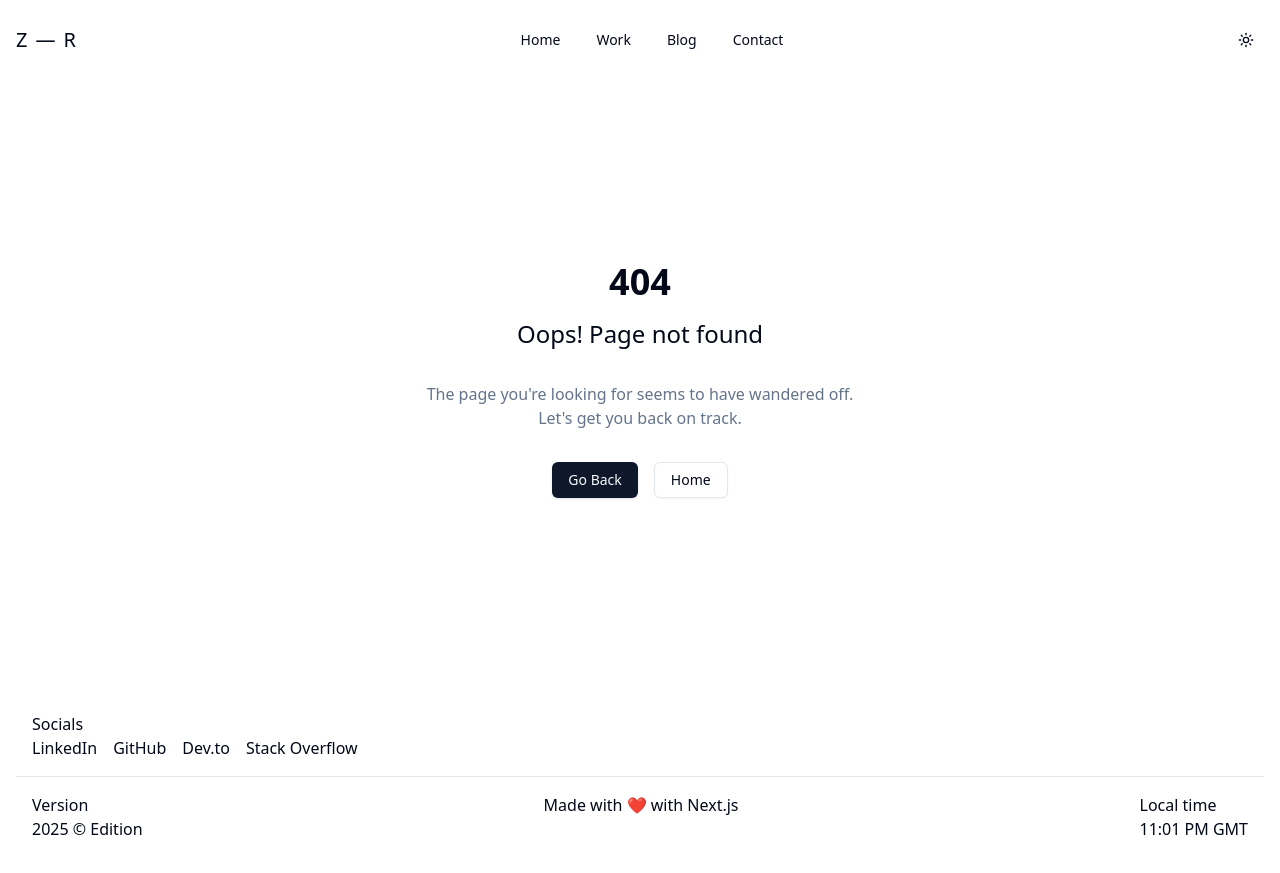
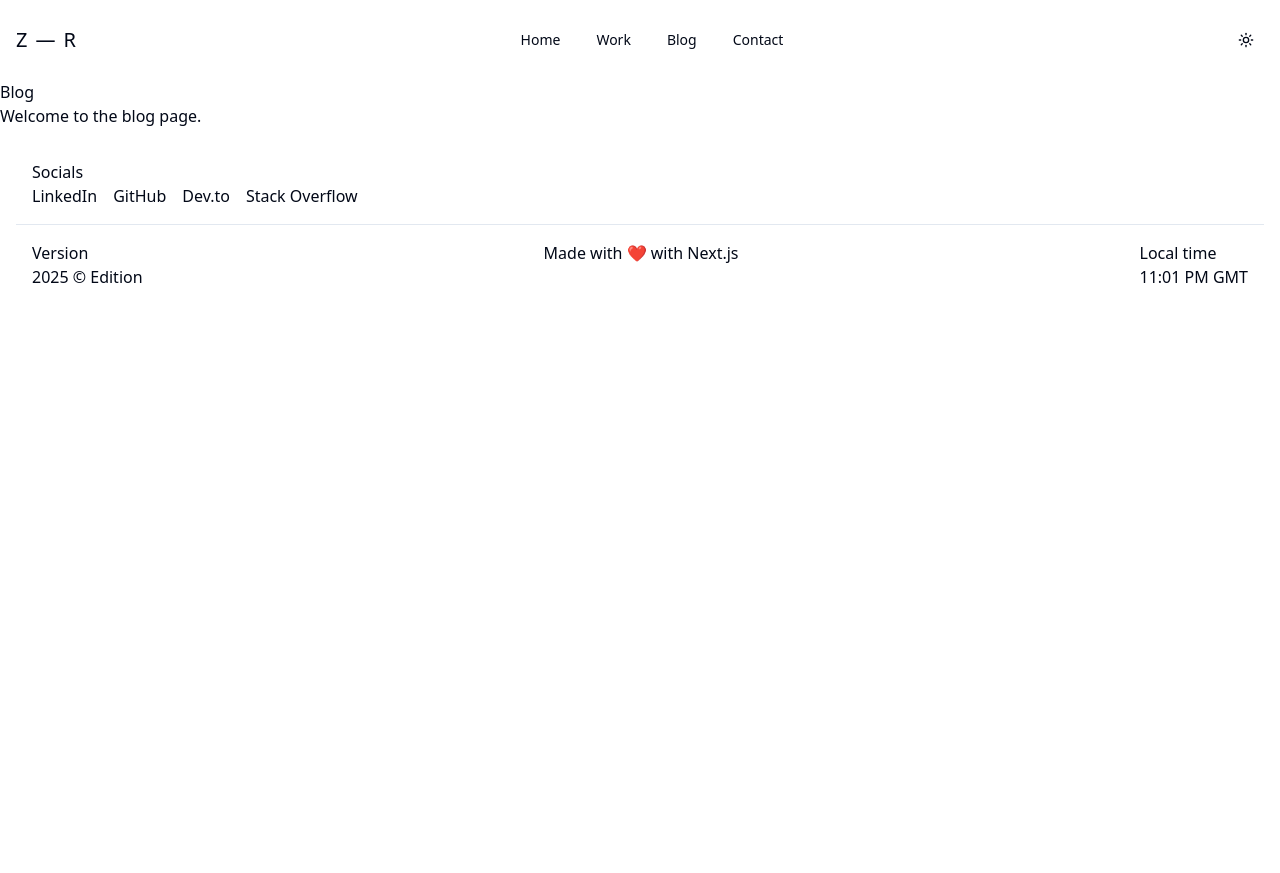
Before and after one commit to ZRktty/zrktty.dev, a Next.js app: page /blog in a window 1280 px wide. Before the commit this address had no page. After the commit the page ends 800 px from the top, so only its background shows below. Built offline with nearby package versions, Linux system fonts and the light colour scheme.

Commit message:
feat(cms): add blog and post page boilerplate components

```diff
--- /dev/null
+++ b/src/app/blog/[slug]/page.tsx
@@ -0,0 +1,12 @@
+import React from "react";
+
+const BlogPostPage = () => {
+  return (
+    <div>
+      <h1>Post title</h1>
+      <p>Post content</p>
+    </div>
+  );
+};
+
+export default BlogPostPage;
--- /dev/null
+++ b/src/app/blog/page.tsx
@@ -0,0 +1,12 @@
+import React from "react";
+
+const BlogPage = () => {
+  return (
+    <div>
+      <h1>Blog</h1>
+      <p>Welcome to the blog page.</p>
+    </div>
+  );
+};
+
+export default BlogPage;
```
